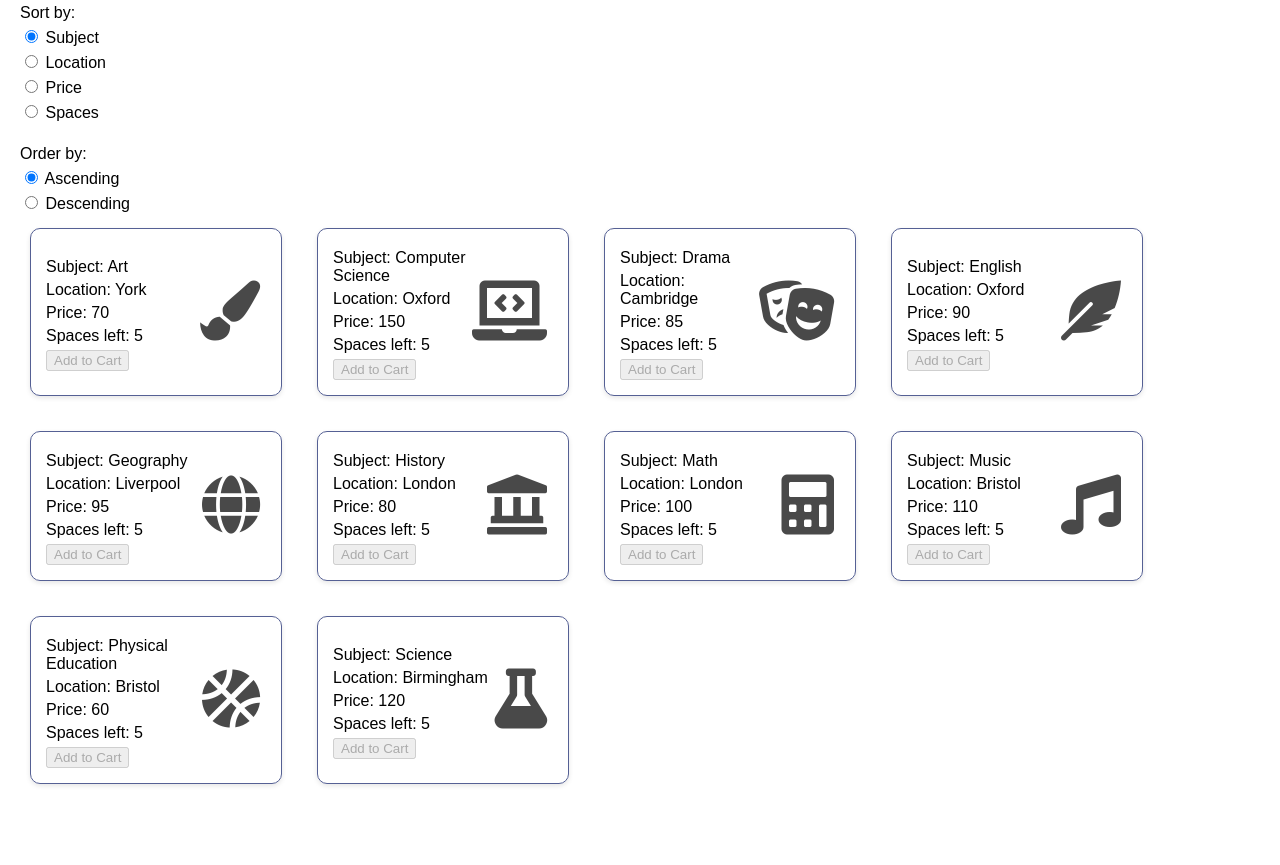
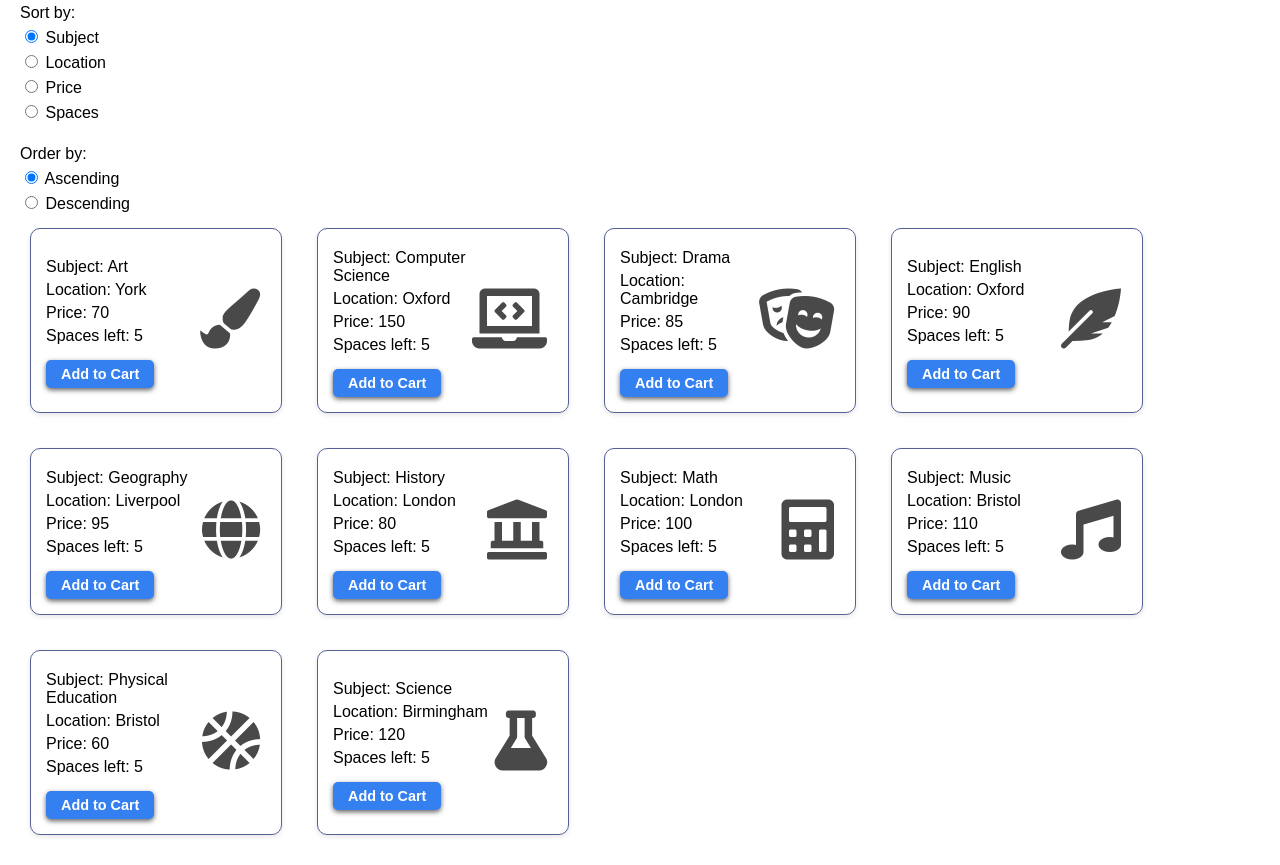
Before and after one commit to gitjem/CW1_Full_Stack_Development, a plain HTML site: page index.html in a window 1280 px wide. Shown: the part 79-944 px from the top of the page. Before the commit the page ends 893 px from the top, so only its background shows below. Drawn offline with nearby package versions, Linux system fonts and the light colour scheme.

Commit message:
Add to cart functionality

```diff
--- a/index.html
+++ b/index.html
@@ -45,7 +45,7 @@
                     <p>Location: {{lesson.location}}</p>
                     <p>Price: {{lesson.price}}</p>
                     <p>Spaces left: {{lesson.spaces}}</p>
-                    <button v-on:click="addToCart" v-if="canAddToCart" id="add2cart_button">Add to Cart</button>
+                    <button v-on:click="addToCart(lesson)" v-if="canAddToCart(lesson)" id="add2cart_button">Add to Cart</button>
                     <button disabled="disabled" v-else >Add to Cart</button>
                 </div>
                 <div class="lesson-icon">
@@ -74,7 +74,19 @@
                     { subject: "Computer Science", location: "Oxford", price: 150, spaces: 5, icon: "fas fa-laptop-code" },
                     { subject: "Drama", location: "Cambridge", price: 85, spaces: 5, icon: "fas fa-theater-masks" },
                     { subject: "Physical Education", location: "Bristol", price: 60, spaces: 5, icon: "fas fa-basketball-ball" }
-                    ]
+                    ],
+                cart : []
+                },
+
+                methods: {
+                addToCart: function(lesson){
+                    if (lesson.spaces > 0){
+                        lesson.spaces -- // decrement available space
+                        this.cart.push(lesson.subject)
+                    }},
+                  canAddToCart: function(lesson){
+                    return lesson.spaces > 0
+                    }
                 },
                 computed: {
                     sortedLessons() {
@@ -95,9 +107,9 @@
                         if (valueA < valueB) return this.sortOrder === 'asc' ? -1 : 1;
                         if (valueA > valueB) return this.sortOrder === 'asc' ? 1 : -1;
                         return 0;
-                    });
+                        });
+                    }
                 }
-            }
      });
     </script>
 </body>
```
